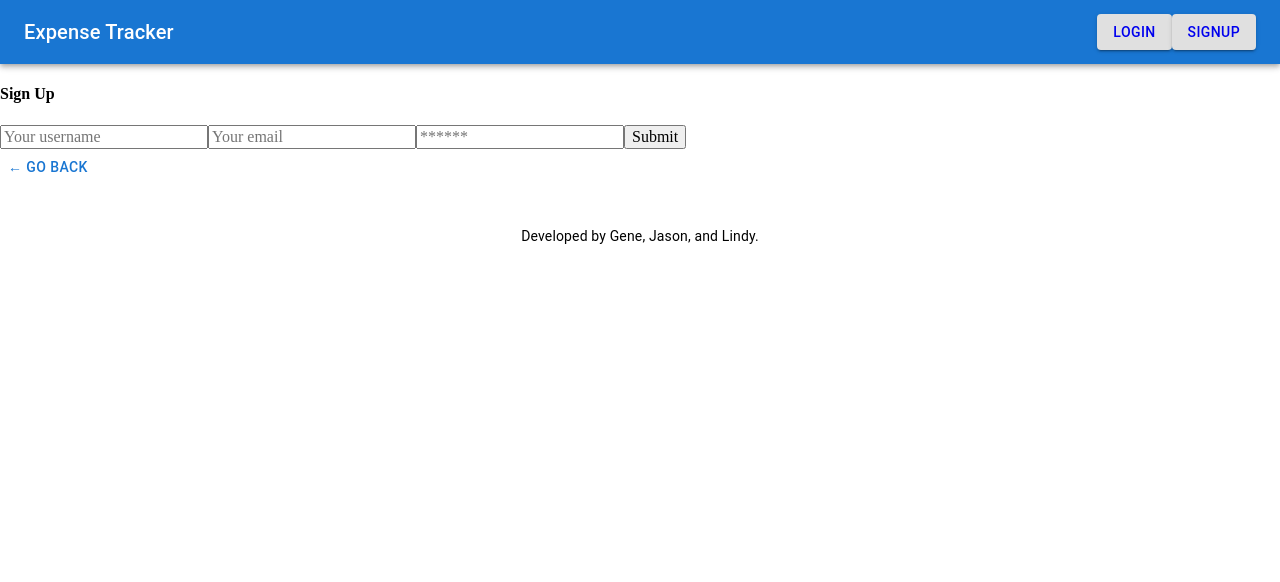
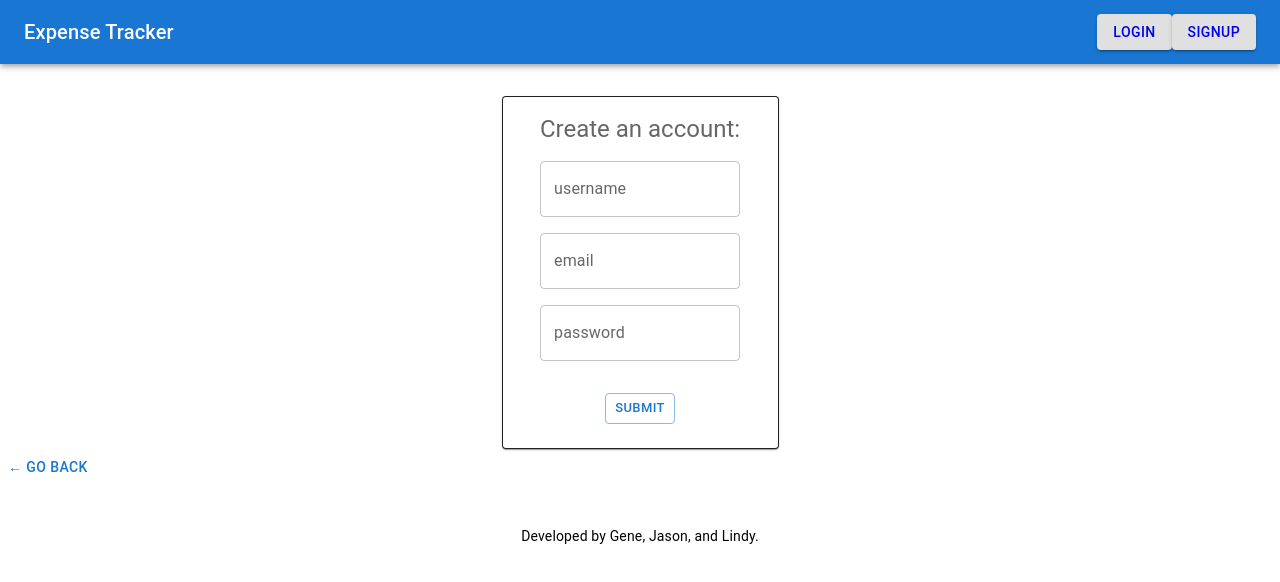
Before and after one commit to ggrove87/Expense-Tracker, a React (Create React App) app in the folder client/: page /signup in a window 1280 px wide. Shown: the top 582 px of the page. Built offline with nearby package versions, Linux system fonts and the light colour scheme.

Commit message:
sign up form implements mui and functions

```diff
--- a/client/src/pages/Signup.js
+++ b/client/src/pages/Signup.js
@@ -1,5 +1,13 @@
 import React, { useState } from 'react';
 import { Link } from 'react-router-dom';
+
+import TextField from '@mui/material/TextField';
+import Box from '@mui/material/Box';
+import Card from '@mui/material/Card';
+import CardActions from '@mui/material/CardActions';
+import CardContent from '@mui/material/CardContent';
+import Button from '@mui/material/Button';
+import Typography from '@mui/material/Typography';
 
 import { useMutation } from '@apollo/client';
 import { ADD_USER } from '../utils/mutations';
@@ -26,6 +34,7 @@ const Signup = () => {
   const handleFormSubmit = async (event) => {
     event.preventDefault();
     console.log(formState);
+    console.log('triggered')
 
     try {
       const { data } = await addUser({
@@ -37,6 +46,49 @@ const Signup = () => {
       console.error(e);
     }
   };
+
+  return (
+    <>
+      <form onSubmit={handleFormSubmit}>
+        <Card align="center" sx={{ border: 1, maxWidth: 275, mx: 'auto', mt: '2rem' }}>
+          <CardContent>
+            <Typography color="text.secondary" variant="h5" gutterBottom>Create an account:</Typography>
+
+            <Box
+
+              sx={{
+                '& > :not(style)': { m: 1, width: '25ch' },
+              }}
+              noValidate
+              autoComplete="off"
+            >
+              <TextField id="outlined-basic" label="username" variant="outlined"
+                name="username"
+                type="text"
+                value={formState.name}
+                onChange={handleChange} />
+              <TextField id="outlined-basic" label="email" variant="outlined"
+                name="email"
+                type="email"
+                value={formState.email}
+                onChange={handleChange} />
+              <TextField id="outlined-basic" label="password" variant="outlined"
+                name="password"
+                type="password"
+                value={formState.password}
+                onChange={handleChange} />
+            </Box>
+
+          </CardContent>
+
+          <CardActions style={{ justifyContent: 'center' }}>
+            <Button size="small" style={{ cursor: 'pointer' }} sx={{ mb: '1rem' }} type="submit" variant="outlined">Submit</Button>
+          </CardActions>
+
+        </Card>
+      </form>
+    </>
+  );
 
   return (
     <main className="flex-row justify-center mb-4">
```
